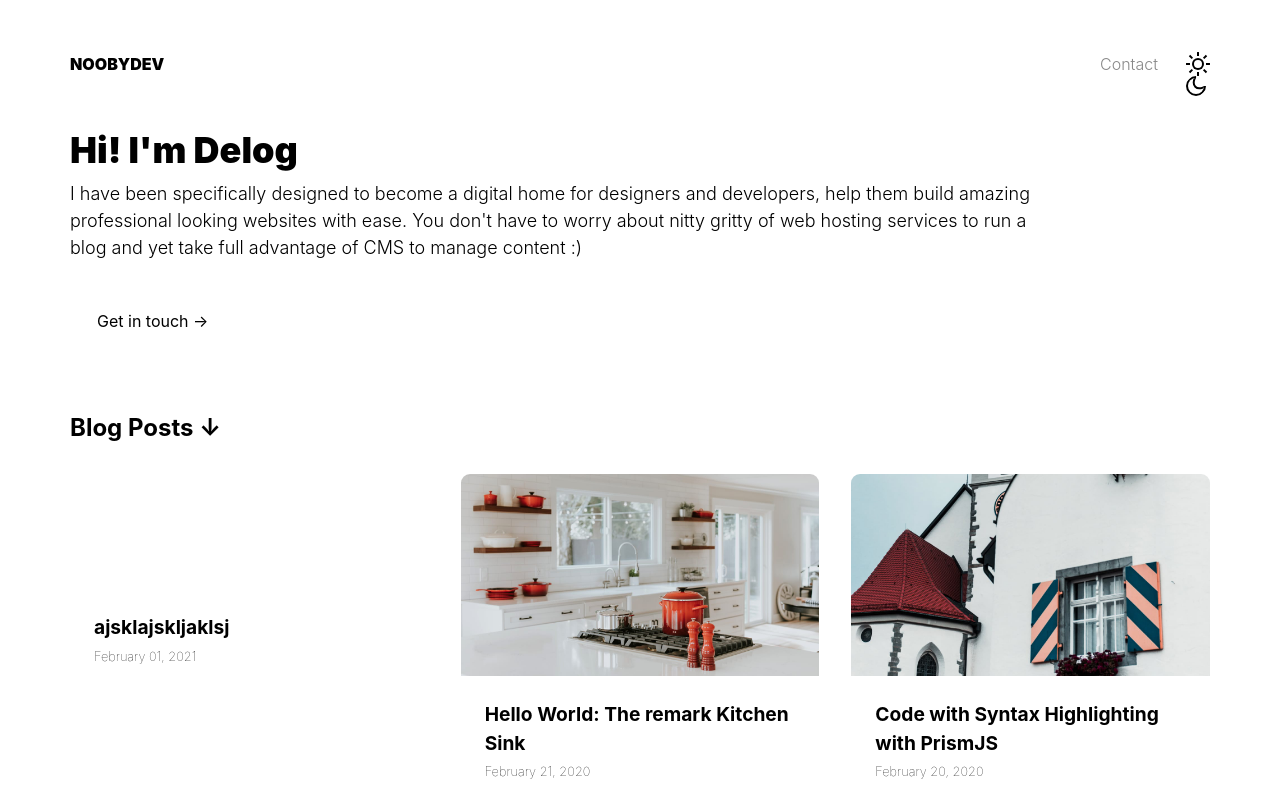
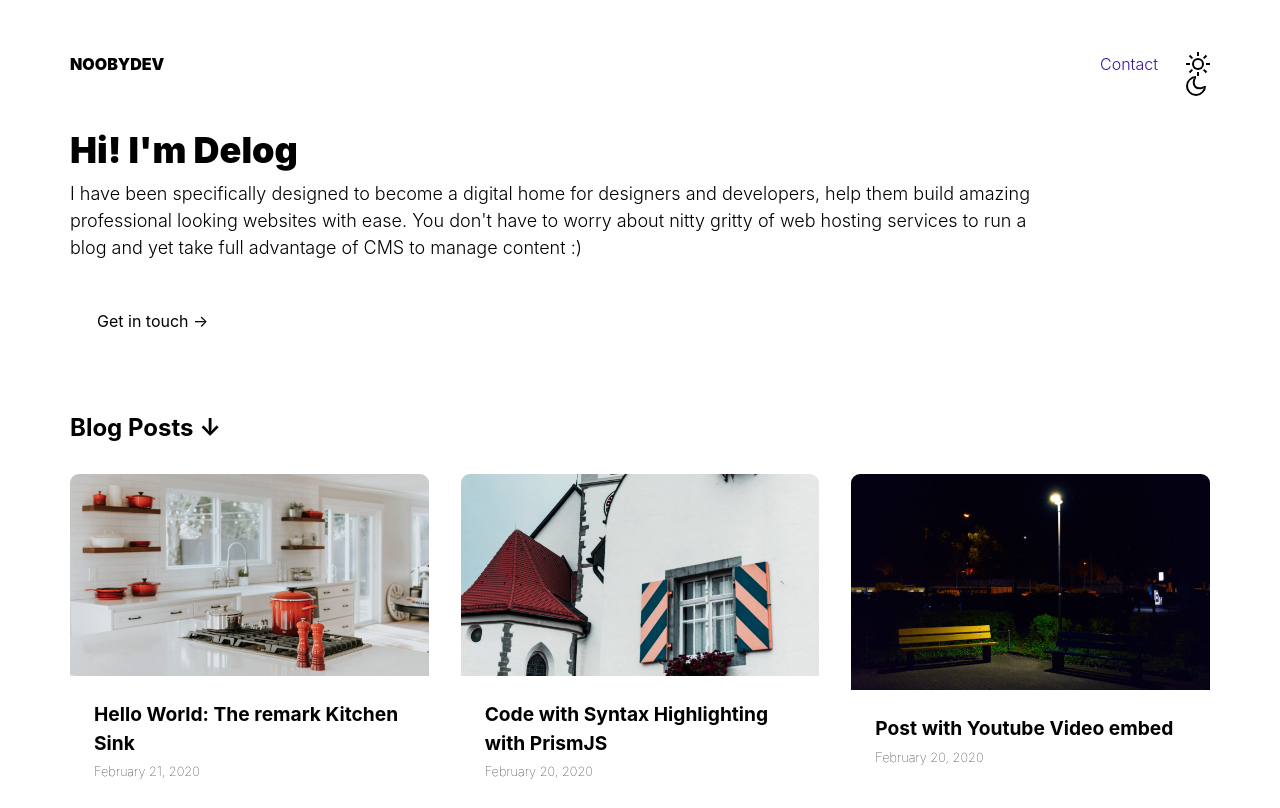
Before and after one commit to dekiakbar/noobydev, a Gatsby site: page / in a window 1280 px wide. Shown: the top 808 px of the page. Built offline with nearby package versions, Linux system fonts and the light colour scheme; Gatsby itself is replaced by a stand-in of ours.

Commit message:
optimize

```diff
--- a/_data/blog/2021-02-01-ajsklajskljaklsj.md
+++ /dev/null
@@ -1,8 +0,0 @@
----
-template: BlogPost
-path: /test1
-date: 2021-02-01T15:49:21.288Z
-title: ajsklajskljaklsj
-metaDescription: ajsklajskljaklsj
----
-ajsklajskljaklsjajsklajskljaklsjajsklajskljaklsjajsklajskljaklsjajsklajskljaklsjajsklajskljaklsj
--- a/gatsby-config.js
+++ b/gatsby-config.js
@@ -44,8 +44,8 @@ module.exports = {
     {
       resolve: `gatsby-plugin-manifest`,
       options: {
-        name: `Delog GatbsyJS Starter`,
-        short_name: `Delog`,
+        name: `Noobydev Website`,
+        short_name: `Noobydev`,
         start_url: `/`,
         background_color: `#fff`,
         theme_color: `#381696`,
--- a/site-meta-data.json
+++ b/site-meta-data.json
@@ -1,7 +1,8 @@
 {
   "title": "Noobydev",
+  "language": "En",
   "siteUrl": "https://nooby.dev",
-  "description": "Delog, a GatsbyJS and Netlify CMS starter for Designers and Developers",
+  "description": "Noobydev, a GatsbyJS and Netlify CMS starter for Designers and Developers",
   "home": {
     "title": "Hi! I'm Delog",
     "description": "I have been specifically designed to become a digital home for designers and developers, help them build amazing professional looking websites with ease. You don't have to worry about nitty gritty of web hosting services to run a blog and yet take full advantage of CMS to manage content :)"
--- a/src/components/post-link.js
+++ b/src/components/post-link.js
@@ -5,12 +5,12 @@ const PostLink = ({ post }) => (
   <article className="card ">
     <Link to={post.frontmatter.path}>
       {!!post.frontmatter.thumbnail && (
-        <img src={post.frontmatter.thumbnail} alt={post.frontmatter.title + "- Featured Shot"} />
+        <img height="100%" width="100%" src={post.frontmatter.thumbnail} alt={post.frontmatter.title + "- Featured Shot"} />
       )}
     </Link>
     <header>
       <h2 className="post-title">
-        <Link to={post.frontmatter.path} className="post-link">
+        <Link to={post.frontmatter.path} className="post-link" title={post.frontmatter.title}>
           {post.frontmatter.title}
         </Link>
       </h2>
--- a/src/pages/index.js
+++ b/src/pages/index.js
@@ -18,7 +18,7 @@ const IndexPage = ({
 
   return (
     <Layout>
-      <Helmet>
+      <Helmet htmlAttributes={{ lang : site.siteMetadata.language }}>
         <title>{site.siteMetadata.title}</title>
         <meta name="description" content={site.siteMetadata.description} />
       </Helmet>
@@ -38,6 +38,7 @@ export const pageQuery = graphql`
       siteMetadata {
         title
         description
+        language
       }
     }
     allMarkdownRemark(sort: { order: DESC, fields: [frontmatter___date] }) {
--- a/src/styles/global.scss
+++ b/src/styles/global.scss
@@ -77,7 +77,7 @@ a {
   align-items: center;
   font-weight: 300;
   a {
-    color: #888;
+    color: #381696;
     text-decoration: none;
     margin: 0 8px 0;
     &[aria-current] {
```
